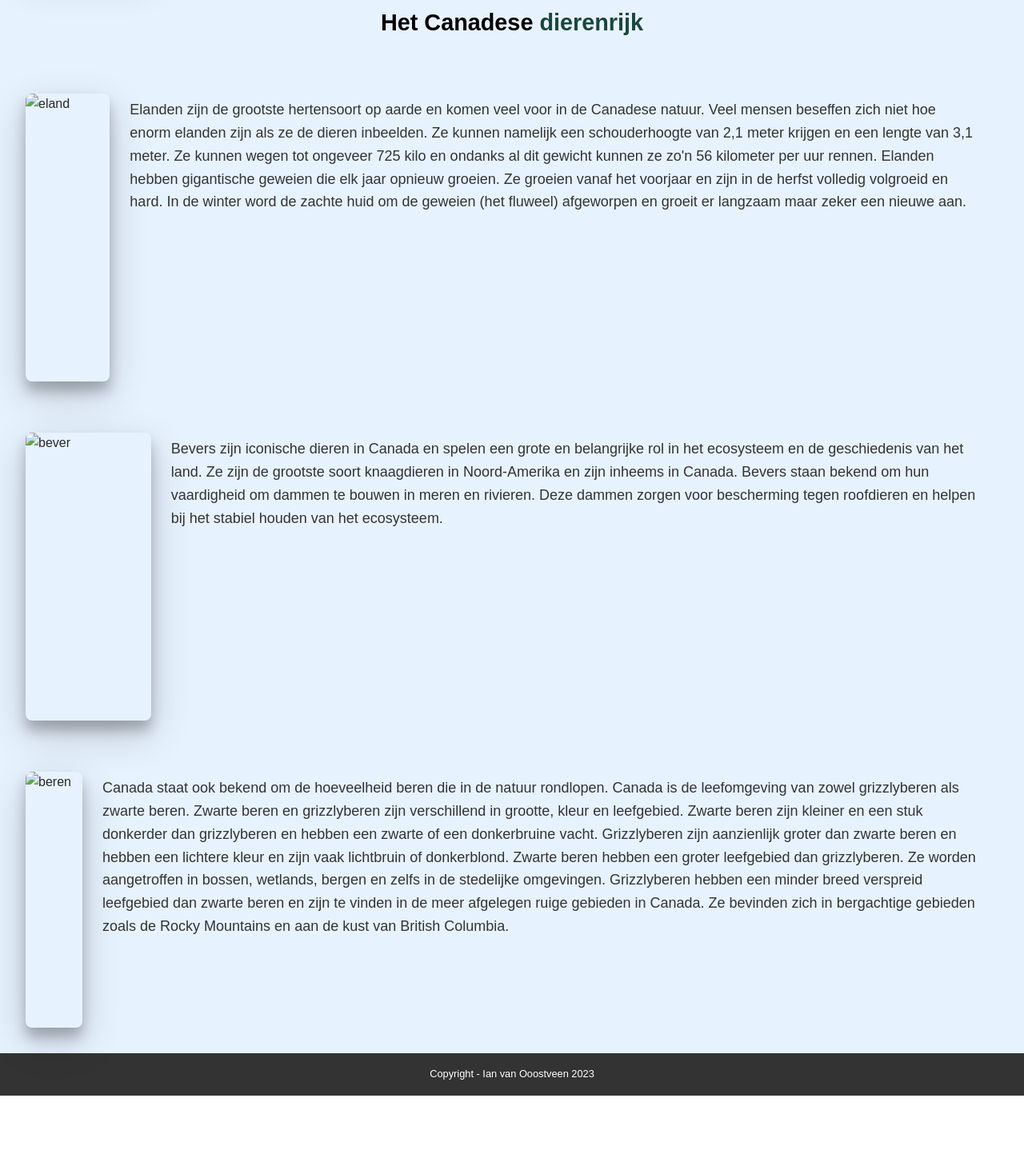
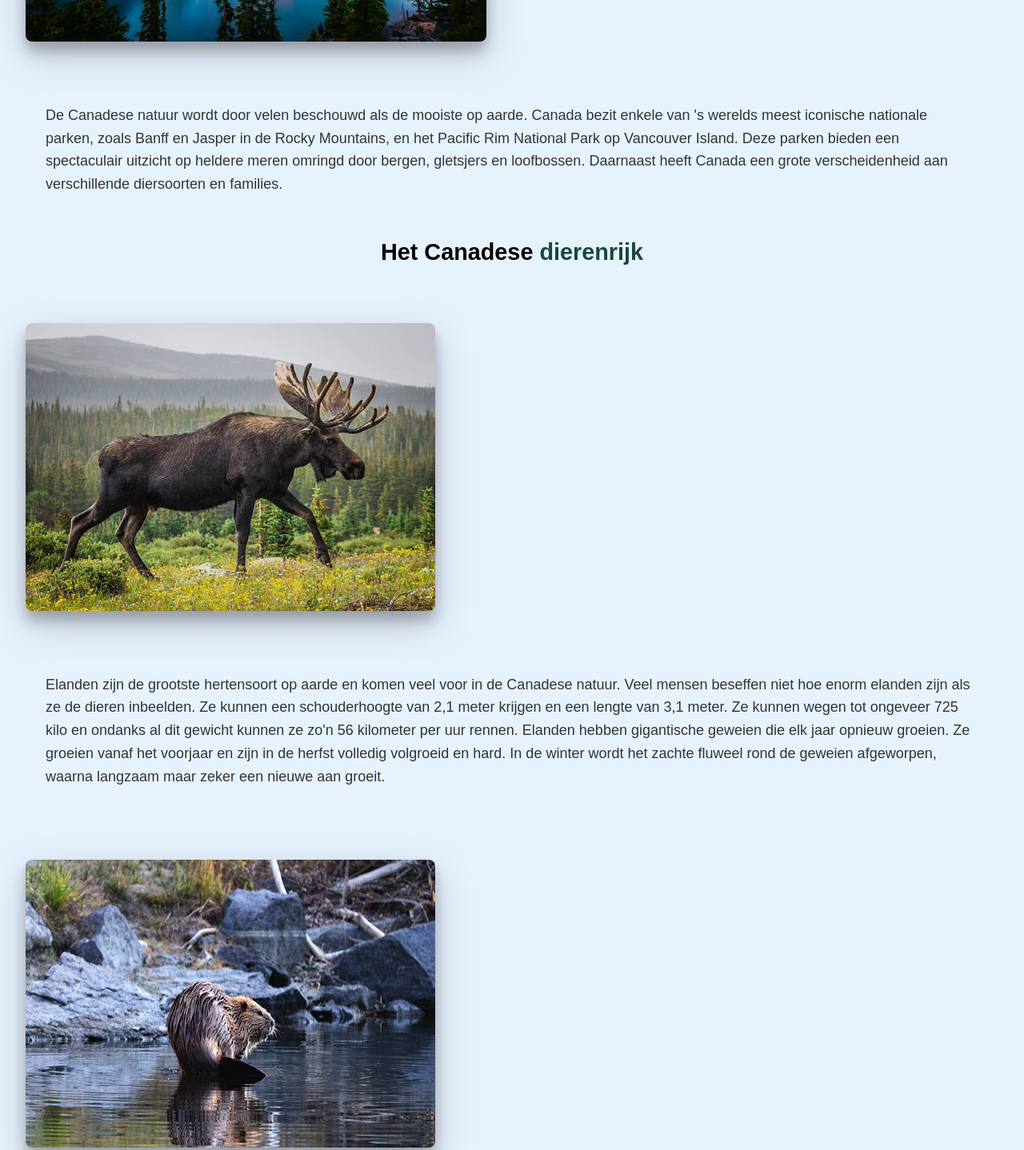
Before and after one commit to Bamsterian/Canada, a plain HTML site: page natuur.html in a window 1280 px wide. Shown: the part 940-2378 px from the top of the page at 80% size. Before the commit the page ends 2310 px from the top, so only its background shows below. Drawn offline with Linux system fonts and the light colour scheme.

Commit message:
Update natuur.html

```diff
--- a/natuur.html
+++ b/natuur.html
@@ -7,11 +7,17 @@
     <title>Natuur</title>
 </head>
 <body>
+    <!-- Header -->
     <header>
-        <h1>Natuur</h1>
-        <a href="index.html">
-            <img class="logo" src="website foto's/Screenshot_2023-10-08_at_18.50.37-removebg-preview.png" alt="logo">
-        </a>
+        <div class="header-content">
+            <a href="index.html">
+                <img class="logo" src="websitefotos/Screenshot_2023-10-08_at_18.50.37-removebg-preview.png" alt="logo">
+            </a>
+            <div class="title-container">
+                <h1>Natuur</h1>
+            </div>
+        </div>
+        <!-- Navigation -->
         <nav>
             <ul>
                 <li><a href="index.html">Home</a></li>
@@ -20,36 +26,32 @@
             </ul>
         </nav>
     </header>
+    <!-- Main -->
     <main>
         <h2>Natuur in Canada</h2>
-    <section>
-        <img class="park" src="website foto's/park.jpeg" alt="park">
-        <p class="tekstje">De Canadese natuur word door velen beschouwd als de mooiste op aarde. Canada bezit enkele van 's werelds meest iconische nationale parken. Voorbeelden hiervan zijn Banff en Jasper in de Rocky Mountains, en het pacific rim national park op Vancouver Island.
-            Deze parken bieden een spectaculair uitzicht op heldere meren omringt door bergen, gletsjers en loofbossen. Daarnaast heeft Canada een grote hoeveelheid aan verschillende diersoorten en families.
-        </p>
-    </section>
+        <div>
+            <img class="park" src="websitefotos/park.jpeg" alt="Canadees park">
+            <p class="tekstje">De Canadese natuur wordt door velen beschouwd als de mooiste op aarde. Canada bezit enkele van 's werelds meest iconische nationale parken, zoals Banff en Jasper in de Rocky Mountains, en het Pacific Rim National Park op Vancouver Island. Deze parken bieden een spectaculair uitzicht op heldere meren omringd door bergen, gletsjers en loofbossen. Daarnaast heeft Canada een grote verscheidenheid aan verschillende diersoorten en families.</p>
+        </div>
+
         <h2 class="dierenrijk">Het Canadese <span class="highlighted-word">dierenrijk</span></h2>
-    <section>
-        <img class="eland" src="website foto's/eland.jpeg" alt="eland">
-        <p class="tekst2">Elanden zijn de grootste hertensoort op aarde en komen veel voor in de Canadese natuur. Veel mensen beseffen zich niet hoe enorm elanden zijn als ze de dieren inbeelden.
-            Ze kunnen namelijk een schouderhoogte van 2,1 meter krijgen en een lengte van 3,1 meter. Ze kunnen wegen tot ongeveer 725 kilo en ondanks al dit gewicht kunnen ze zo'n 56 kilometer per uur rennen. Elanden hebben gigantische geweien die elk jaar opnieuw groeien. Ze groeien vanaf het voorjaar en zijn in de herfst volledig volgroeid en hard.
-            In de winter word de zachte huid om de geweien (het fluweel) afgeworpen en groeit er langzaam maar zeker een nieuwe aan.
-        </p>
-    </section>
-    <section>
-        <img class="bever" src="website foto's/bever.jpeg" alt="bever">
-        <p class="tekst2">Bevers zijn iconische dieren in Canada en spelen een grote en belangrijke rol in het ecosysteem en de geschiedenis van het land.
-            Ze zijn de grootste soort knaagdieren in Noord-Amerika en zijn inheems in Canada. Bevers staan bekend om hun vaardigheid om dammen te bouwen in meren en rivieren. Deze dammen zorgen voor bescherming tegen roofdieren en helpen bij het stabiel houden van het ecosysteem.
-        </p>
-    </section>
-    <section>
-        <img class="beer" src="website foto's/beer.jpeg" alt="beren">
-        <p class="tekst2">Canada staat ook bekend om de hoeveelheid beren die in de natuur rondlopen. Canada is de leefomgeving van zowel grizzlyberen als zwarte beren. Zwarte beren en grizzlyberen zijn verschillend in grootte, kleur en leefgebied. Zwarte beren zijn kleiner en een stuk donkerder dan grizzlyberen en hebben een zwarte of een donkerbruine vacht.
-            Grizzlyberen zijn aanzienlijk groter dan zwarte beren en hebben een lichtere kleur en zijn vaak lichtbruin of donkerblond. Zwarte beren hebben een groter leefgebied dan grizzlyberen. Ze worden aangetroffen in bossen, wetlands, bergen en zelfs in de stedelijke omgevingen.
-            Grizzlyberen hebben een minder breed verspreid leefgebied dan zwarte beren en zijn te vinden in de meer afgelegen ruige gebieden in Canada. Ze bevinden zich in bergachtige gebieden zoals de Rocky Mountains en aan de kust van British Columbia.
-        </p>
-    </section>
+
+        <div>
+            <img class="eland" src="websitefotos/eland.jpeg" alt="eland">
+            <p class="tekst2">Elanden zijn de grootste hertensoort op aarde en komen veel voor in de Canadese natuur. Veel mensen beseffen niet hoe enorm elanden zijn als ze de dieren inbeelden. Ze kunnen een schouderhoogte van 2,1 meter krijgen en een lengte van 3,1 meter. Ze kunnen wegen tot ongeveer 725 kilo en ondanks al dit gewicht kunnen ze zo'n 56 kilometer per uur rennen. Elanden hebben gigantische geweien die elk jaar opnieuw groeien. Ze groeien vanaf het voorjaar en zijn in de herfst volledig volgroeid en hard. In de winter wordt het zachte fluweel rond de geweien afgeworpen, waarna langzaam maar zeker een nieuwe aan groeit.</p>
+        </div>
+
+        <div>
+            <img class="bever" src="websitefotos/bever.jpeg" alt="bever">
+            <p class="tekst2">Bevers zijn iconische dieren in Canada en spelen een grote en belangrijke rol in het ecosysteem en de geschiedenis van het land. Ze zijn de grootste soort knaagdieren in Noord-Amerika en zijn inheems in Canada. Bevers staan bekend om hun vaardigheid om dammen te bouwen in meren en rivieren. Deze dammen zorgen voor bescherming tegen roofdieren en helpen bij het stabiel houden van het ecosysteem.</p>
+        </div>
+
+        <div>
+            <img class="beer" src="websitefotos/beer.jpeg" alt="beren">
+            <p class="tekst2">Canada staat ook bekend om de hoeveelheid beren die in de natuur rondlopen. Canada is de leefomgeving van zowel grizzlyberen als zwarte beren. Zwarte beren en grizzlyberen verschillen in grootte, kleur en leefgebied. Zwarte beren zijn kleiner en een stuk donkerder dan grizzlyberen en hebben een zwarte of donkerbruine vacht. Grizzlyberen zijn aanzienlijk groter dan zwarte beren en hebben een lichtere kleur, vaak lichtbruin of donkerblond. Zwarte beren hebben een groter leefgebied en worden aangetroffen in bossen, wetlands, bergen en zelfs in stedelijke omgevingen. Grizzlyberen hebben een minder breed verspreid leefgebied en bevinden zich in de meer afgelegen ruige gebieden in Canada, zoals de Rocky Mountains en de kust van British Columbia.</p>
+        </div>
     </main>
+    <!-- Footer -->
     <footer>
         <p>Copyright - Ian van Ooostveen 2023</p>
     </footer>
```
